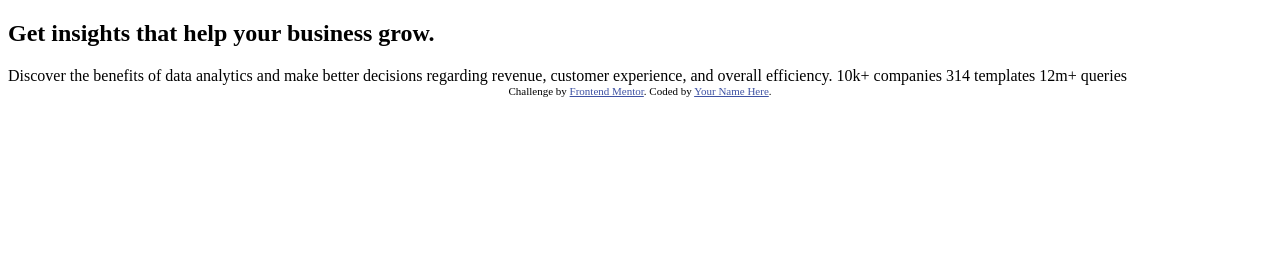
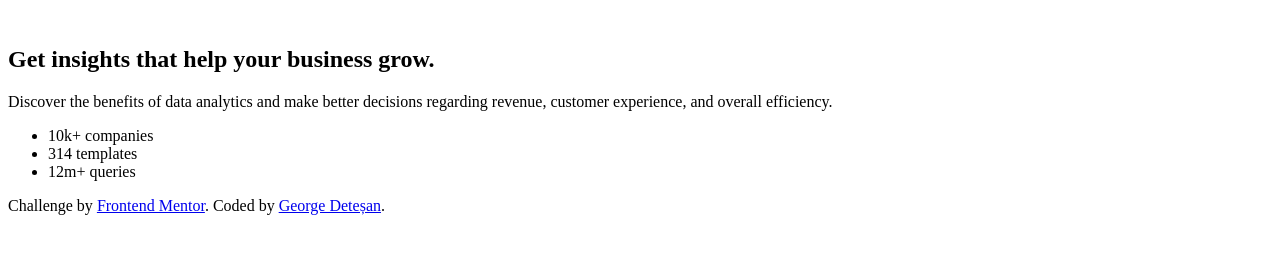
Before and after one commit to georged17/01---Stats-Preview-Card-Challenge, a plain HTML site: page index.html in a window 1280 px wide. Drawn offline with Linux system fonts and the light colour scheme.

Commit message:
Update index.html

```diff
--- a/index.html
+++ b/index.html
@@ -24,19 +24,30 @@
 </head>
 
 <body>
+  <main>
+    <section class="card">
+      <img src="#" alt="">
+      <img src="#" alt="">
 
-  <h2>Get insights that help your business grow.</h2>
+      <h2 class="Titlu">Get insights that help your business grow.</h2>
 
-  Discover the benefits of data analytics and make better decisions regarding revenue, customer
-  experience, and overall efficiency.
+      <p class="Descriere">Discover the benefits of data analytics and make better decisions regarding revenue, customer
+        experience, and overall efficiency.</p>
 
-  10k+ companies
-  314 templates
-  12m+ queries
+      <ul class="Stats">
+        <li class="Item">10k+ companies</li>
+        <li class="Item">314 templates</li>
+        <li class="Item">12m+ queries</li>
+      </ul>
+    </section>
 
-  <div class="attribution">
+  </main>
+
+
+
+  <div class="Credits">
     Challenge by <a href="https://www.frontendmentor.io?ref=challenge" target="_blank">Frontend Mentor</a>.
-    Coded by <a href="#">Your Name Here</a>.
+    Coded by <a href="#">George Deteșan</a>.
   </div>
 </body>
 
```
